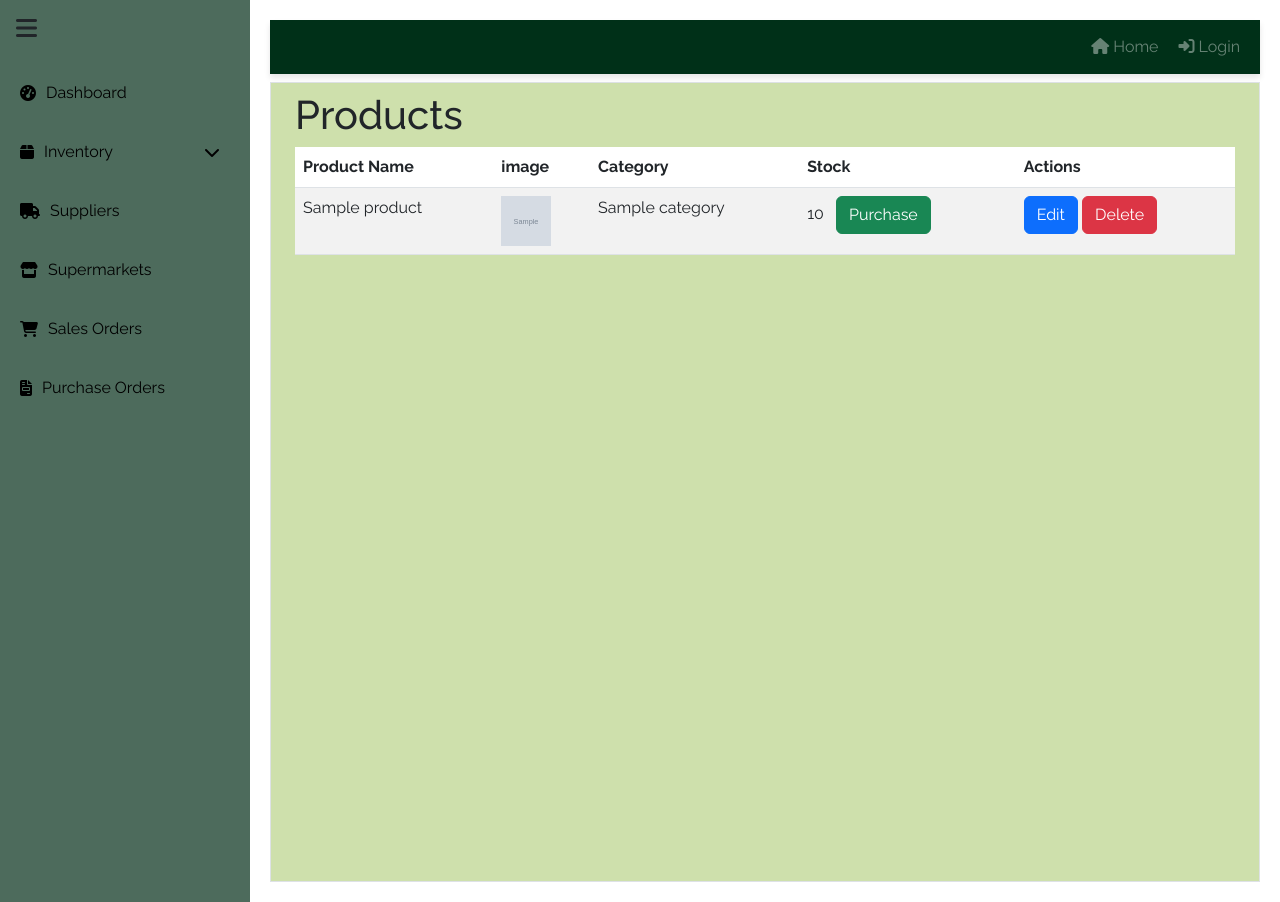
After one commit to Team-5-Django/warehouse_system, a Django app: page /dashboard/products-list in a window 1280 px wide. The commit adds this page. Run offline with Django 5.2, Linux system fonts and the light colour scheme; tables that the repository leaves empty hold one stand-in row (values such as "Sample post"); grey boxes marked "Sample" are stand-in pictures; some libraries are stand-ins or nearby versions.

Commit message:
feature(dashboard) products table with parchase, edit, delete buttons

```diff
--- a/Warehouse/dashboard/urls.py
+++ b/Warehouse/dashboard/urls.py
@@ -1,7 +1,8 @@
 from django.urls import path
-from .views import DashboardView #get_dashboard_page
+from .views import DashboardView, ProductsListView #get_dashboard_page
 
 urlpatterns = [
     # path('', get_dashboard_page, name='dashboard')
-    path('', DashboardView.as_view(), name='dashboard')
+    path('', DashboardView.as_view(), name='dashboard'),
+    path('products-list', ProductsListView.as_view(), name='products-list'),
 ]
--- a/Warehouse/dashboard/views.py
+++ b/Warehouse/dashboard/views.py
@@ -8,7 +8,7 @@ from django.db.models import Count
 
 
 class DashboardView(TemplateView):
-    template_name = 'dashboard.html'
+    template_name = 'dashboard/dashboard.html'
 
     def get_context_data(self, **kwargs):
         context = super().get_context_data(**kwargs)
@@ -37,3 +37,15 @@ class DashboardView(TemplateView):
         })
 
         return context
+
+class ProductsListView(TemplateView):
+    template_name = 'dashboard/products_list.html'
+
+    def get_context_data(self, **kwargs):
+        context = super().get_context_data(**kwargs)
+        products = Product.objects.all()
+        context.update({
+            'products': products,
+        })
+
+        return context
--- a/Warehouse/shipments/templates/shipments/shipment_form.html
+++ b/Warehouse/shipments/templates/shipments/shipment_form.html
@@ -27,7 +27,11 @@
             <select id="productSelect" class="form-control">
                 <option value="">-- Select Product --</option>
                 {% for product in products %}
-                    <option value="{{ product.id }}" data-factory="{{ product.factory.id }}">{{ product.name }}</option>
+                    {% if product.id == selected_product.id %}
+                        <option value="{{ product.id }}" data-factory="{{ product.factory.id }}" selected>{{ product.name }}</option>
+                    {% else %}
+                        <option value="{{ product.id }}" data-factory="{{ product.factory.id }}">{{ product.name }}</option>
+                    {% endif %}
                 {% endfor %}
             </select>
         </div>
--- a/Warehouse/shipments/urls.py
+++ b/Warehouse/shipments/urls.py
@@ -17,6 +17,7 @@ from .views import (shipment_list,
 urlpatterns = [
     path('', shipment_list, name='shipment_list'),
     path('<int:shipment_id>/', shipment_detail, name='shipment_detail'),
+    path('add/<int:product_id>', add_shipment, name='add_shipment'),
     path('add/', add_shipment, name='add_shipment'),
     path('<int:shipment_id>/edit/', edit_shipment, name='edit_shipment'),
     path('<int:shipment_id>/confirm/', confirm_shipment, name='confirm_shipment'),
--- a/Warehouse/templates/dashboard.html
+++ b/Warehouse/templates/dashboard/dashboard.html
@@ -12,7 +12,7 @@
                     <h5 class="card-title">Total Products</h5>
                     <div class="d-flex justify-content-between">
                         <p class="card-text">{{products|length}}</p>
-                        <a href="#" class="btn btn-primary">View</a>
+                        <a href="{% url 'products-list' %}" class="btn btn-primary">View</a>
                     </div>
                 </div>
             </div>
--- /dev/null
+++ b/Warehouse/templates/dashboard/products_list.html
@@ -0,0 +1,36 @@
+{% extends "base.html" %}
+
+{% block content %}
+    <div class="container">
+        <div class="row">
+            <div class="col-md-12">
+                <h1>Products</h1>
+                <table class="table table-striped">
+                    <thead>
+                        <tr>
+                            <th>Product Name</th>
+                            <th>image</th>
+                            <th>Category</th>
+                            <th>Stock</th>
+                            <th>Actions</th>
+                        </tr>
+                    </thead>
+                    <tbody>
+                        {% for product in products %}
+                            <tr>
+                                <td>{{ product.name }}</td>
+                                <td><img src="{{ product.thumbnail }}" width='50px' height='50px'></td>
+                                <td>{{ product.category }}</td>
+                                <td>{{ product.quantity }} <a href="{% url 'add_shipment' product_id=product.id %}" class="btn btn-success mx-2">Purchase</a> </td>
+                                <td>
+                                    <a href="{% url 'update_product' product.id %}" class="btn btn-primary">Edit</a>
+                                    <a href="{% url 'delete_product' product.id %}" class="btn btn-danger">Delete</a>
+                                </td>
+                            </tr>
+                        {% endfor %}
+                    </tbody>
+                </table>
+            </div>
+        </div>
+    </div>
+{% endblock %}
```
Also changed, not shown: Warehouse/shipments/views.py (+6 -2 lines).
